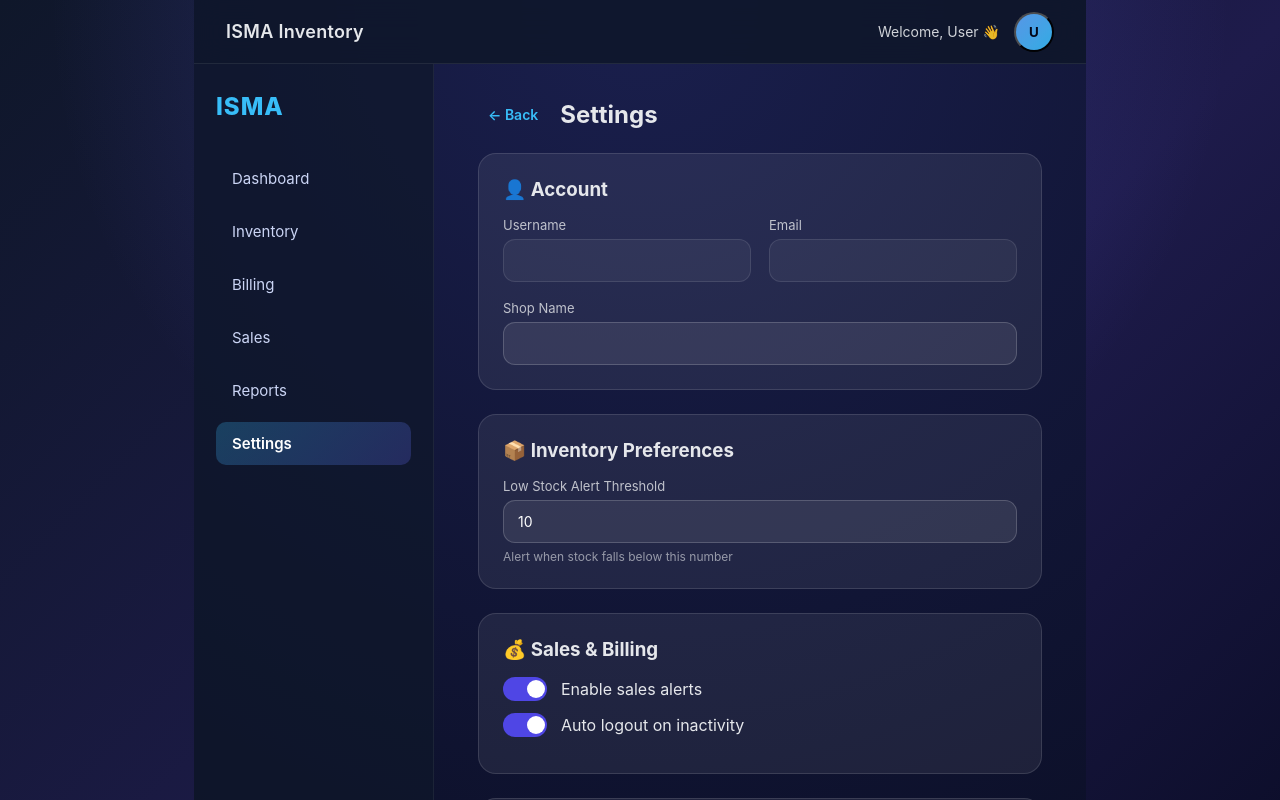
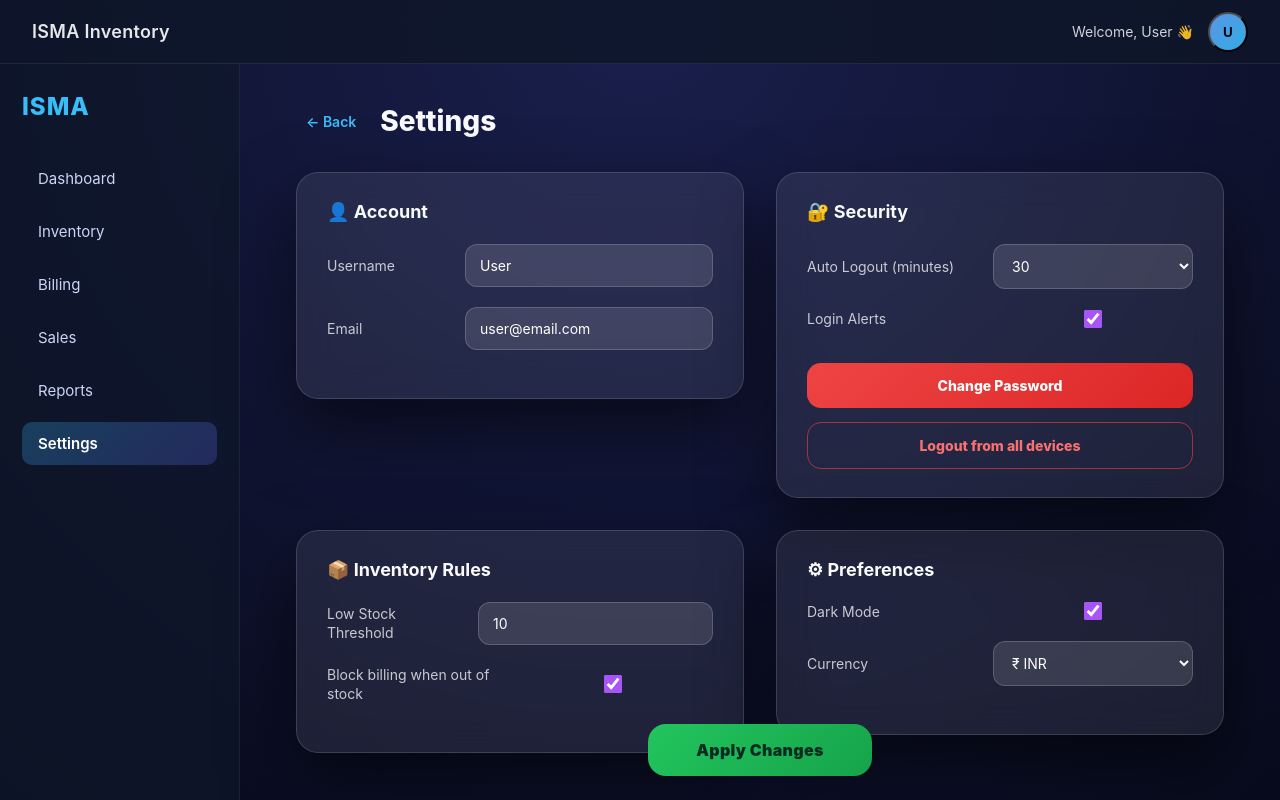
Before and after one commit to NirmitNk160/ISMA, a React (Vite) app: page /settings in a window 1280 px wide. Shown: the top 800 px of the page. Built offline with nearby package versions, Linux system fonts and the light colour scheme; no server answers; sample sign-in values are in the browser's storage.

Commit message:
Setting UI done

```diff
--- a/src/pages/setting/Settings.css
+++ b/src/pages/setting/Settings.css
@@ -1,169 +1,193 @@
+/* ================= ROOT ================= */
+
 .settings-root {
   min-height: 100vh;
   background: radial-gradient(circle at top, #1a1f4d, #060918);
   color: #e5e7eb;
+  font-family: "Segoe UI", sans-serif;
 }
+
+/* ================= LAYOUT ================= */
 
 .settings-body {
   display: flex;
+  width: 100%;
 }
 
 .settings-content {
   flex: 1;
-  padding: 36px 44px;
-  max-width: 1100px;
+  padding: 40px 56px;
+  width: 100%;
+  max-width: 1600px; /* 🔥 WIDE LIKE ADMIN PANEL */
+  margin: 0 auto;
 }
 
-/* HEADER */
+/* ================= HEADER ================= */
+
 .settings-header {
   display: flex;
   align-items: center;
-  gap: 12px;
-  margin-bottom: 24px;
+  gap: 14px;
+  margin-bottom: 34px;
 }
 
 .settings-header h2 {
-  font-size: 24px;
-  font-weight: 700;
+  font-size: 28px;
+  font-weight: 800;
+  color: #f8fafc;
 }
 
-/* CARD */
+/* ================= GRID ================= */
+
+.settings-grid {
+  display: grid;
+  grid-template-columns: repeat(2, minmax(420px, 1fr));
+  gap: 32px;
+  align-items: start;
+}
+
+/* ================= CARD ================= */
+
 .settings-card {
-  background: rgba(255,255,255,0.07);
-  border: 1px solid rgba(255,255,255,0.12);
-  border-radius: 18px;
-  padding: 24px;
-  margin-bottom: 24px;
+  background: rgba(255, 255, 255, 0.08);
+  backdrop-filter: blur(18px);
+  border-radius: 22px;
+  padding: 28px 30px;
+  border: 1px solid rgba(255, 255, 255, 0.14);
+  box-shadow: 0 30px 70px rgba(0, 0, 0, 0.55);
+  overflow: visible; /* 🔥 fixes dropdown overlap */
 }
 
 .settings-card h3 {
-  margin-bottom: 16px;
+  display: flex;
+  align-items: center;
+  gap: 10px;
+  font-size: 18px;
+  font-weight: 700;
+  margin-bottom: 22px;
+  color: #f8fafc;
 }
 
-/* FORM */
-.form-grid {
-  display: grid;
-  grid-template-columns: repeat(2, 1fr);
-  gap: 18px;
+/* ================= FORM ROWS ================= */
+
+.setting-row {
+  display: flex;
+  justify-content: space-between;
+  align-items: center;
+  gap: 20px;
+  margin-bottom: 20px;
 }
 
-.form-group {
-  display: flex;
-  flex-direction: column;
-  gap: 6px;
+.setting-row label {
+  font-size: 14px;
+  opacity: 0.85;
+  line-height: 1.4;
 }
 
-.form-group.full {
-  grid-column: 1 / -1;
+/* ================= INPUTS ================= */
+
+.settings-card input,
+.settings-card select {
+  min-width: 200px;
+  padding: 12px 14px;
+  border-radius: 12px;
+  border: 1px solid rgba(255, 255, 255, 0.18);
+  background: rgba(255, 255, 255, 0.12);
+  color: #ffffff;
+  font-size: 14px;
+  outline: none;
+  position: relative;
+  z-index: 3;
 }
 
-.form-group label {
-  font-size: 13px;
-  opacity: 0.8;
+.settings-card select option {
+  background-color: #1e234a;
+  color: #ffffff;
 }
 
-.form-group input {
-  padding: 12px 14px;
-  border-radius: 12px;
-  background: rgba(255,255,255,0.08);
-  border: 1px solid rgba(255,255,255,0.18);
-  color: #fff;
-}
+/* ================= CHECKBOX ================= */
 
-.form-group input:disabled {
-  opacity: 0.6;
-}
-
-.form-group small {
-  font-size: 12px;
-  opacity: 0.6;
-}
-
-/* TOGGLE */
-.toggle {
-  display: flex;
-  align-items: center;
-  gap: 14px;
-  cursor: pointer;
-  margin-bottom: 12px;
-}
-
-.toggle input {
-  display: none;
-}
-
-.toggle span {
-  width: 44px;
-  height: 24px;
-  background: rgba(255,255,255,0.2);
-  border-radius: 20px;
-  position: relative;
-  transition: background 0.25s;
-}
-
-.toggle span::after {
-  content: "";
+.settings-card input[type="checkbox"] {
   width: 18px;
   height: 18px;
-  background: white;
-  border-radius: 50%;
-  position: absolute;
-  top: 3px;
-  left: 4px;
-  transition: transform 0.25s;
-}
-
-.toggle input:checked + span {
-  background: #4f46e5;
-}
-
-.toggle input:checked + span::after {
-  transform: translateX(20px);
-}
-
-/* ACTIONS */
-.settings-actions {
-  display: flex;
-  justify-content: flex-end;
-  margin-top: 24px;
-}
-
-.save-btn {
-  background: linear-gradient(135deg, #22c55e, #16a34a);
-  border: none;
-  padding: 14px 28px;
-  border-radius: 14px;
-  font-weight: 700;
-  cursor: pointer;
-  color: #022c22;
-}
-
-.save-btn:hover {
-  box-shadow: 0 12px 28px rgba(34,197,94,0.45);
-}
-
-/* DANGER */
-.danger-zone {
-  border: 1px solid rgba(239,68,68,0.4);
-}
-
-.danger-btn {
-  background: linear-gradient(135deg, #ef4444, #dc2626);
-  border: none;
-  padding: 12px 20px;
-  border-radius: 12px;
-  color: #fff;
-  font-weight: 600;
+  accent-color: #a855f7;
   cursor: pointer;
 }
 
-/* RESPONSIVE */
+/* ================= BUTTONS ================= */
+
+.danger-btn {
+  width: 100%;
+  margin-top: 14px;
+  background: linear-gradient(135deg, #ef4444, #dc2626);
+  color: #ffffff;
+  border: none;
+  padding: 14px;
+  border-radius: 14px;
+  font-weight: 800;
+  cursor: pointer;
+  font-size: 14px;
+  transition: transform 0.2s ease, box-shadow 0.2s ease;
+}
+
+.danger-btn.outline {
+  background: transparent;
+  border: 1px solid rgba(239, 68, 68, 0.6);
+  color: #f87171;
+}
+
+.danger-btn:hover {
+  transform: translateY(-2px);
+  box-shadow: 0 14px 32px rgba(239, 68, 68, 0.45);
+}
+
+/* ================= APPLY BAR ================= */
+
+.settings-footer {
+  margin-top: 56px;
+  display: flex;
+  justify-content: center;
+  position: sticky;
+  bottom: 24px;
+  z-index: 5;
+}
+
+.apply-btn {
+  background: linear-gradient(135deg, #22c55e, #16a34a);
+  color: #022c22;
+  padding: 16px 48px;
+  border-radius: 18px;
+  font-weight: 900;
+  border: none;
+  cursor: pointer;
+  font-size: 16px;
+  letter-spacing: 0.3px;
+  transition: transform 0.2s ease, box-shadow 0.2s ease;
+}
+
+.apply-btn:hover {
+  transform: translateY(-2px);
+  box-shadow: 0 18px 40px rgba(34, 197, 94, 0.45);
+}
+
+/* ================= RESPONSIVE ================= */
+
+@media (max-width: 1200px) {
+  .settings-grid {
+    grid-template-columns: 1fr;
+  }
+}
+
 @media (max-width: 768px) {
-  .form-grid {
-    grid-template-columns: 1fr;
+  .settings-body {
+    flex-direction: column;
   }
 
   .settings-content {
     padding: 24px;
   }
+
+  .settings-footer {
+    justify-content: center;
+  }
 }
--- a/src/pages/setting/Settings.jsx
+++ b/src/pages/setting/Settings.jsx
@@ -1,55 +1,28 @@
-import { useEffect, useState } from "react";
-import api from "../../api/axios";
-
+import { useState } from "react";
 import Sidebar from "../dashboard/Sidebar";
 import InventoryTopbar from "../inventory/InventoryTopbar";
 import BackButton from "../../components/BackButton";
-
 import "./Settings.css";
 
 export default function Settings() {
-  const [saving, setSaving] = useState(false);
-  const [success, setSuccess] = useState(false);
-
   const [settings, setSettings] = useState({
-    username: "",
-    email: "",
-    shopName: "",
+    username: "User",
+    email: "user@email.com",
+    autoLogout: 30,
+    loginAlerts: true,
     lowStockThreshold: 10,
-    autoLogout: true,
-    emailAlerts: true,
-    salesAlerts: true,
+    blockOutOfStock: true,
     darkMode: true,
+    currency: "INR",
   });
 
-  useEffect(() => {
-    api.get("/auth/profile").then((res) => {
-      setSettings((prev) => ({
-        ...prev,
-        username: res.data.username,
-        email: res.data.email,
-        shopName: res.data.shop_name,
-      }));
-    });
-  }, []);
-
-  const handleChange = (e) => {
-    const { name, type, checked, value } = e.target;
-    setSettings({
-      ...settings,
-      [name]: type === "checkbox" ? checked : value,
-    });
+  const handleChange = (key, value) => {
+    setSettings({ ...settings, [key]: value });
   };
 
-  const saveSettings = async () => {
-    setSaving(true);
-    setSuccess(false);
-
-    // simulate save (replace with real API later)
-    setTimeout(() => {
-      setSaving(false);
-      setSuccess(true);
-    }, 900);
+  const applyChanges = () => {
+    console.log("Applying settings:", settings);
+    alert("Settings saved successfully ✅");
   };
 
   return (
@@ -65,140 +38,146 @@ export default function Settings() {
             <h2>Settings</h2>
           </div>
 
-          {success && (
-            <div className="success-msg">
-              ✔ Settings saved successfully
-            </div>
-          )}
+          {/* 🔥 THIS IS THE KEY */}
+          <div className="settings-grid">
 
             {/* ACCOUNT */}
             <section className="settings-card">
               <h3>👤 Account</h3>
 
-            <div className="form-grid">
-              <div className="form-group">
+              <div className="setting-row">
                 <label>Username</label>
                 <input
-                  name="username"
                   value={settings.username}
-                  disabled
+                  onChange={(e) =>
+                    handleChange("username", e.target.value)
+                  }
                 />
               </div>
 
-              <div className="form-group">
+              <div className="setting-row">
                 <label>Email</label>
+                <input value={settings.email} disabled />
+              </div>
+            </section>
+
+            {/* SECURITY */}
+            <section className="settings-card">
+              <h3>🔐 Security</h3>
+
+              <div className="setting-row">
+                <label>Auto Logout (minutes)</label>
+                <select
+                  value={settings.autoLogout}
+                  onChange={(e) =>
+                    handleChange(
+                      "autoLogout",
+                      Number(e.target.value)
+                    )
+                  }
+                >
+                  <option value={15}>15</option>
+                  <option value={30}>30</option>
+                  <option value={60}>60</option>
+                </select>
+              </div>
+
+              <div className="setting-row">
+                <label>Login Alerts</label>
                 <input
-                  name="email"
-                  value={settings.email}
-                  disabled
+                  type="checkbox"
+                  checked={settings.loginAlerts}
+                  onChange={(e) =>
+                    handleChange(
+                      "loginAlerts",
+                      e.target.checked
+                    )
+                  }
                 />
               </div>
 
-              <div className="form-group full">
-                <label>Shop Name</label>
+              <button className="danger-btn">
+                Change Password
+              </button>
+
+              <button className="danger-btn outline">
+                Logout from all devices
+              </button>
+            </section>
+
+            {/* INVENTORY RULES */}
+            <section className="settings-card">
+              <h3>📦 Inventory Rules</h3>
+
+              <div className="setting-row">
+                <label>Low Stock Threshold</label>
                 <input
-                  name="shopName"
-                  value={settings.shopName}
-                  onChange={handleChange}
+                  type="number"
+                  min="1"
+                  value={settings.lowStockThreshold}
+                  onChange={(e) =>
+                    handleChange(
+                      "lowStockThreshold",
+                      Number(e.target.value)
+                    )
+                  }
                 />
               </div>
+
+              <div className="setting-row">
+                <label>Block billing when out of stock</label>
+                <input
+                  type="checkbox"
+                  checked={settings.blockOutOfStock}
+                  onChange={(e) =>
+                    handleChange(
+                      "blockOutOfStock",
+                      e.target.checked
+                    )
+                  }
+                />
               </div>
             </section>
 
-          {/* INVENTORY */}
+            {/* PREFERENCES */}
             <section className="settings-card">
-            <h3>📦 Inventory Preferences</h3>
+              <h3>⚙ Preferences</h3>
 
-            <div className="form-group">
-              <label>Low Stock Alert Threshold</label>
+              <div className="setting-row">
+                <label>Dark Mode</label>
                 <input
-                type="number"
-                min="1"
-                name="lowStockThreshold"
-                value={settings.lowStockThreshold}
-                onChange={handleChange}
+                  type="checkbox"
+                  checked={settings.darkMode}
+                  onChange={(e) =>
+                    handleChange("darkMode", e.target.checked)
+                  }
                 />
-              <small>
-                Alert when stock falls below this number
-              </small>
+              </div>
+
+              <div className="setting-row">
+                <label>Currency</label>
+                <select
+                  value={settings.currency}
+                  onChange={(e) =>
+                    handleChange("currency", e.target.value)
+                  }
+                >
+                  <option value="INR">₹ INR</option>
+                  <option value="USD">$ USD</option>
+                  <option value="EUR">€ EUR</option>
+                </select>
               </div>
             </section>
 
-          {/* SALES */}
-          <section className="settings-card">
-            <h3>💰 Sales & Billing</h3>
+          </div>
 
-            <label className="toggle">
-              <input
-                type="checkbox"
-                name="salesAlerts"
-                checked={settings.salesAlerts}
-                onChange={handleChange}
-              />
-              <span />
-              Enable sales alerts
-            </label>
-
-            <label className="toggle">
-              <input
-                type="checkbox"
-                name="autoLogout"
-                checked={settings.autoLogout}
-                onChange={handleChange}
-              />
-              <span />
-              Auto logout on inactivity
-            </label>
-          </section>
-
-          {/* NOTIFICATIONS */}
-          <section className="settings-card">
-            <h3>🔔 Notifications</h3>
-
-            <label className="toggle">
-              <input
-                type="checkbox"
-                name="emailAlerts"
-                checked={settings.emailAlerts}
-                onChange={handleChange}
-              />
-              <span />
-              Receive email alerts
-            </label>
-          </section>
-
-          {/* UI */}
-          <section className="settings-card">
-            <h3>🎨 Appearance</h3>
-
-            <label className="toggle">
-              <input
-                type="checkbox"
-                name="darkMode"
-                checked={settings.darkMode}
-                onChange={handleChange}
-              />
-              <span />
-              Dark mode
-            </label>
-          </section>
-
-          {/* DANGER */}
-          <section className="settings-card danger-zone">
-            <h3>⚠ Danger Zone</h3>
-
-            <button className="danger-btn">
-              Reset All Settings
-            </button>
-          </section>
-
-          <div className="settings-actions">
+          {/* APPLY BAR */}
+          <div className="settings-footer">
             <button
-              className="save-btn"
-              onClick={saveSettings}
-              disabled={saving}
+              className="apply-btn"
+              onClick={applyChanges}
             >
-              {saving ? "Saving..." : "Save Settings"}
+              Apply Changes
             </button>
           </div>
         </main>
```
Lines whose indentation alone changed are shown as unchanged.
